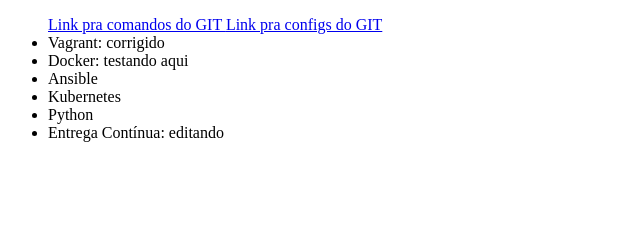
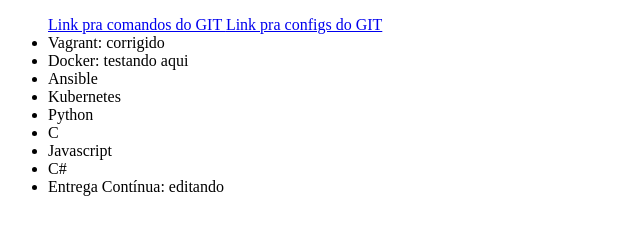
Before and after one commit to ricardoalvs0/gitAlura-curso1, a plain HTML site: page index.html in a window 1280 px wide. Shown: the whole page, without its empty margins (0-640 px from the left). Drawn offline with Linux system fonts and the light colour scheme.

Commit message:
adicionando mais cursos

```diff
--- a/index.html
+++ b/index.html
@@ -21,6 +21,9 @@
         <li>Ansible</li>
         <li>Kubernetes</li>
         <li>Python</li>
+        <li>C</li>
+        <li>Javascript</li>
+        <li>C#</li>
         <li>Entrega Contínua: editando</li>
     </ul>
 </body>
```
